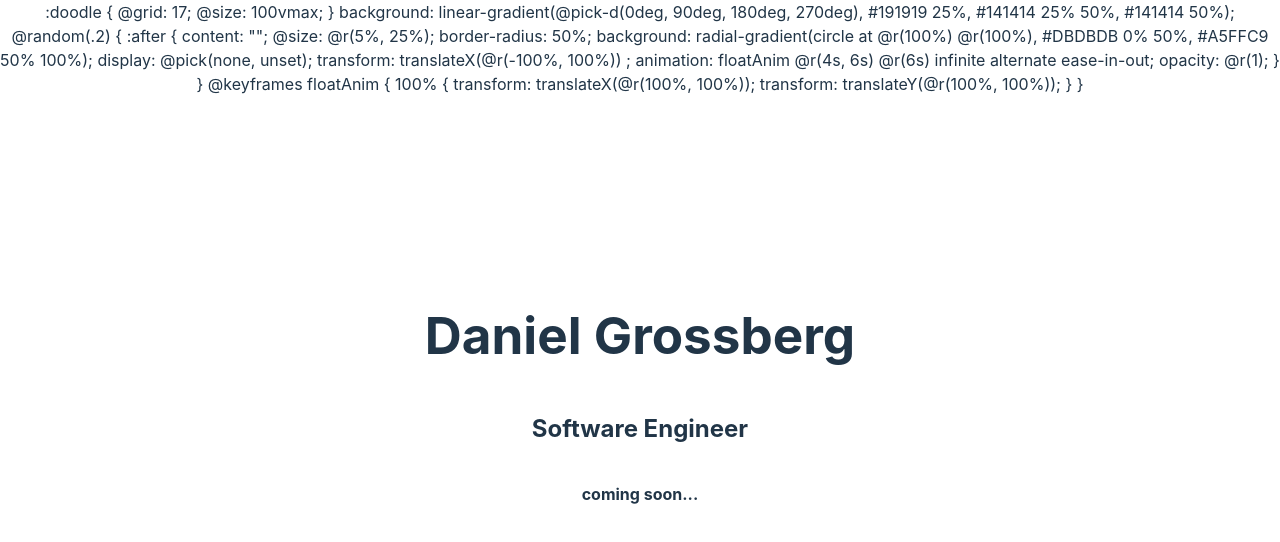
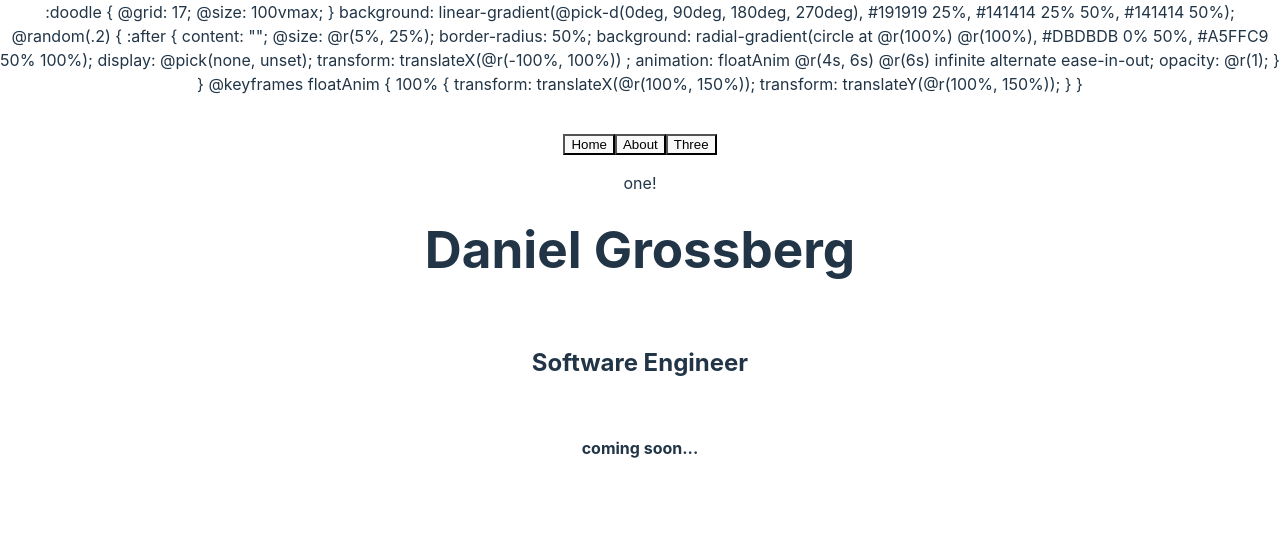
Before and after one commit to dwgrossberg/portfolio, a React (Vite) app: page / in a window 1280 px wide. Shown: the top 542 px of the page. Built offline with nearby package versions, Linux system fonts and the light colour scheme.

Commit message:
Add NavTabs component

```diff
--- a/src/App.tsx
+++ b/src/App.tsx
@@ -4,8 +4,10 @@ import { Routes, Route, HashRouter } from "react-router-dom";
 import Doodle from "./components/doodle";
 import "./App.css";
 import Home from "./pages/Home";
+import { FC } from "react";
+import NavTabs from "./components/NavTabs";
 
-const App = () => {
+const App: FC = () => {
   return (
     <div
       className="App"
@@ -56,14 +58,15 @@ const App = () => {
 
 		      @keyframes floatAnim {
 			      100% {
-				      transform: translateX(@r(100%, 100%));
-              transform: translateY(@r(100%, 100%));
+				      transform: translateX(@r(100%, 150%));
+              transform: translateY(@r(100%, 150%));
 			      }
 		      }
         `}
         />
       </div>
       <HashRouter>
+        <NavTabs children={""} />
         <Routes>
           <Route path="/" element={<Home />} />
         </Routes>
--- /dev/null
+++ b/src/components/NavTabs.tsx
@@ -0,0 +1,44 @@
+import {
+  Tabs,
+  TabList,
+  TabPanels,
+  Tab,
+  TabPanel,
+  TabListProps,
+} from "@chakra-ui/react";
+import { FC, PropsWithChildren, ReactNode } from "react";
+import { RouteProps } from "react-router-dom";
+
+interface HeaderProps {
+  children: any;
+}
+
+const NavTabs: FC<PropsWithChildren<HeaderProps>> = ({
+  children,
+}: {
+  children: ReactNode;
+}): JSX.Element => {
+  return (
+    <Tabs>
+      <TabList>
+        <Tab>Home</Tab>
+        <Tab>About</Tab>
+        <Tab>Three</Tab>
+      </TabList>
+
+      <TabPanels>
+        <TabPanel>
+          <p>one!</p>
+        </TabPanel>
+        <TabPanel>
+          <p>two!</p>
+        </TabPanel>
+        <TabPanel>
+          <p>three!</p>
+        </TabPanel>
+      </TabPanels>
+    </Tabs>
+  );
+};
+
+export default NavTabs;
--- a/src/index.css
+++ b/src/index.css
@@ -15,45 +15,17 @@
   -webkit-text-size-adjust: 100%;
 }
 
-a {
-  font-weight: 500;
-  color: #646cff;
-  text-decoration: inherit;
-}
-a:hover {
-  color: #535bf2;
-}
-
 body {
   margin: 0;
   display: flex;
   place-items: center;
   min-width: 320px;
-  min-height: 100vh;
+  min-height: 200vh;
 }
 
 h1 {
   font-size: 3.2em;
   line-height: 1.1;
-}
-
-button {
-  border-radius: 8px;
-  border: 1px solid transparent;
-  padding: 0.6em 1.2em;
-  font-size: 1em;
-  font-weight: 500;
-  font-family: inherit;
-  background-color: #1a1a1a;
-  cursor: pointer;
-  transition: border-color 0.25s;
-}
-button:hover {
-  border-color: #646cff;
-}
-button:focus,
-button:focus-visible {
-  outline: 4px auto -webkit-focus-ring-color;
 }
 
 @media (prefers-color-scheme: light) {
--- a/src/pages/Home.tsx
+++ b/src/pages/Home.tsx
@@ -1,17 +1,19 @@
 /** @jsxImportSource @emotion/react */
 import { css } from "@emotion/react";
+import { FC } from "react";
 import { RouteProps } from "react-router-dom";
 
-// type TParams = { id: number };
-
-const Home = (props: RouteProps): JSX.Element => {
+const Home: FC = (props: RouteProps): JSX.Element => {
   return (
     <div
       css={css`
         display: flex;
         flex-direction: column;
-        justify-content: center;
+        justify-content: flex-start;
         align-items: center;
+        gap: 20px;
+        min-height: 100vmax;
+        margin-top: -1.5em;
       `}
     >
       <h1>Daniel Grossberg</h1>
```
